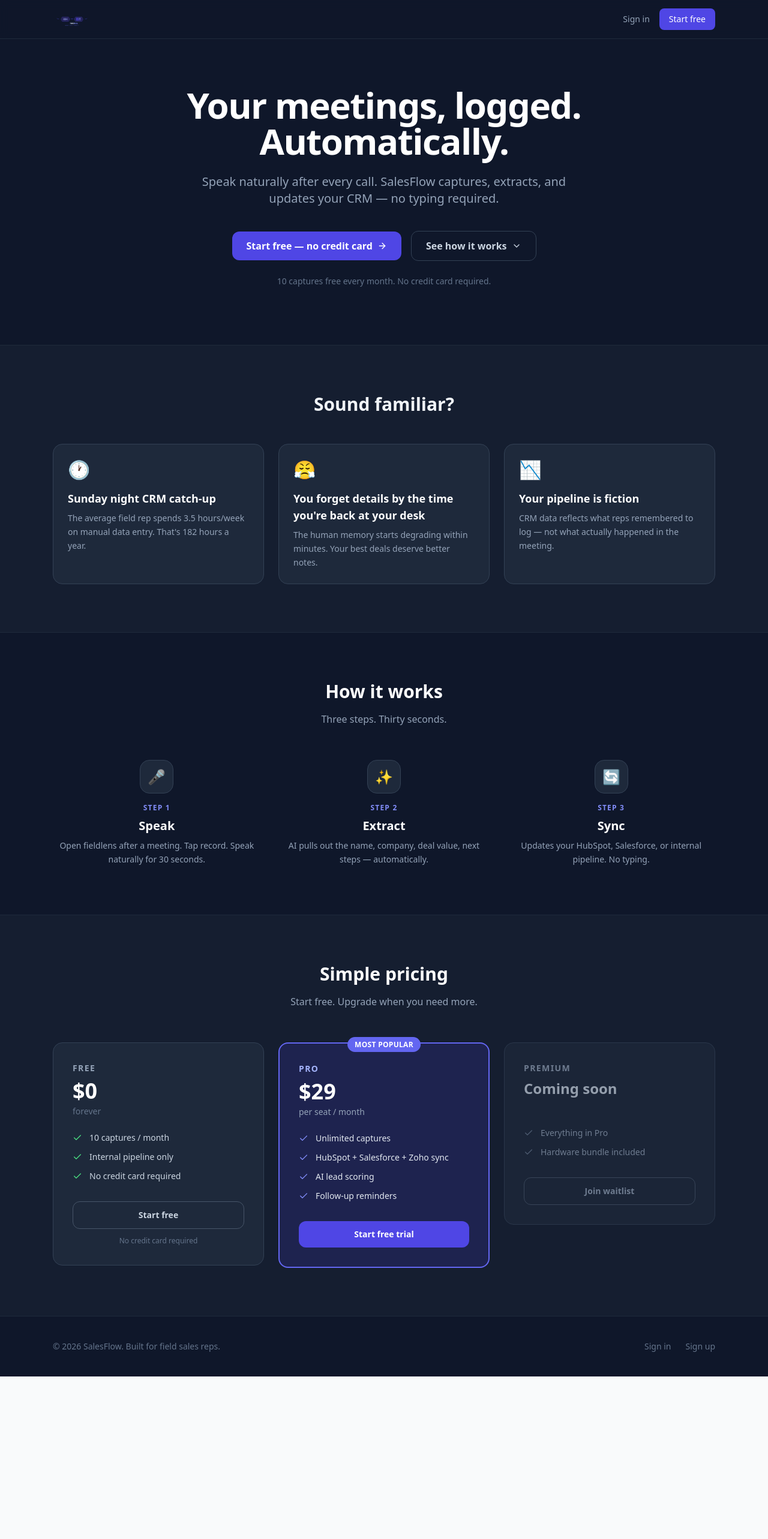
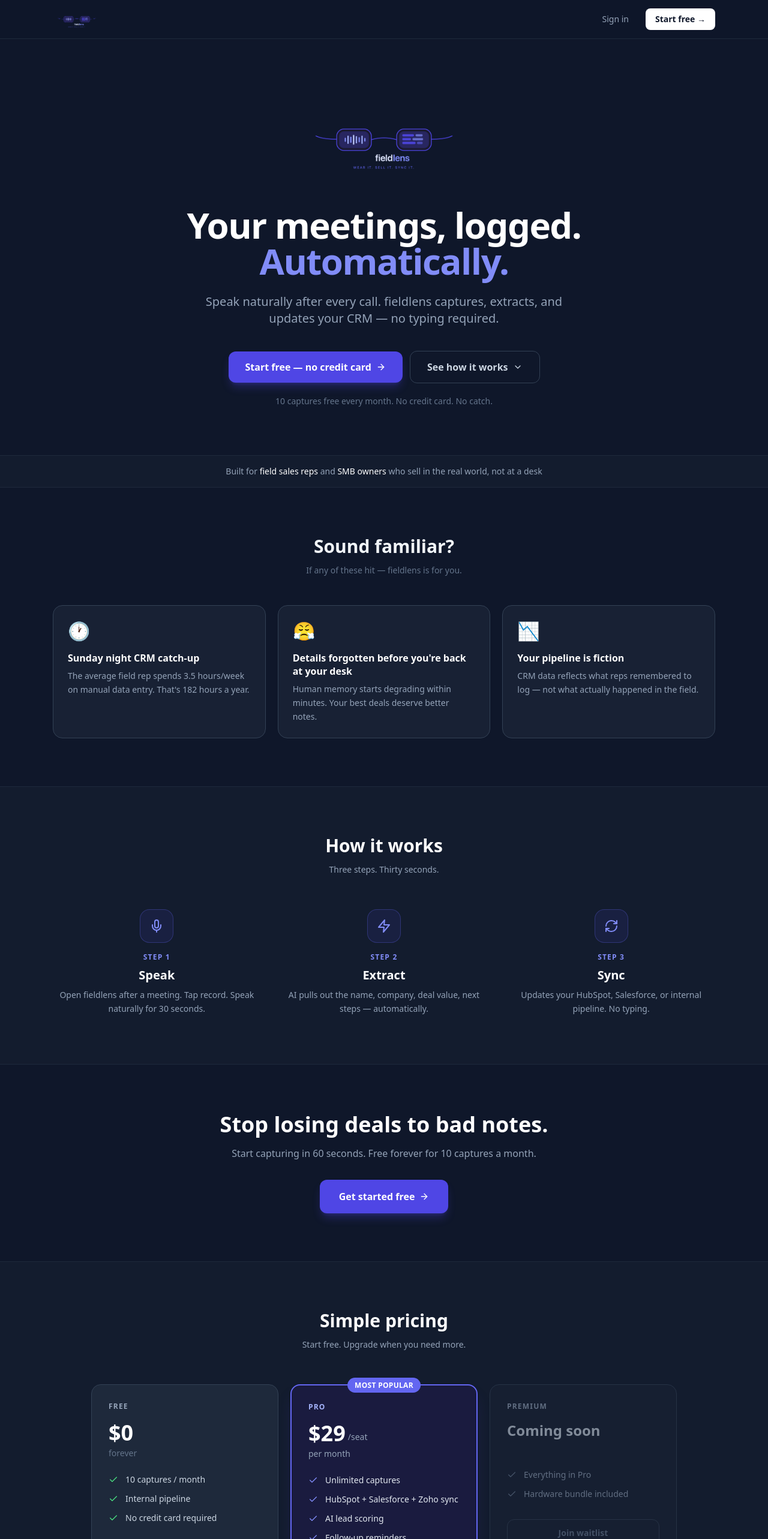
Before and after one commit to sudeepmathur79/CRM, a React (Vite) app in the folder frontend/: page /welcome in a window 1280 px wide. Shown: the top 2566 px of the page at 60% size. Before the commit the page ends 2295 px from the top, so only its background shows below. Built offline with nearby package versions, Linux system fonts and the light colour scheme; no server answers.

Commit message:
feat: landing page UX overhaul — large hero logo, better hierarchy, CTA band, social proof bar

```diff
--- a/frontend/src/pages/Welcome/index.jsx
+++ b/frontend/src/pages/Welcome/index.jsx
@@ -1,4 +1,4 @@
-import { Mic, ArrowRight, Check, ChevronDown } from 'lucide-react';
+import { ArrowRight, Check, ChevronDown, Mic, Zap, RefreshCw } from 'lucide-react';
 
 const highlightSignIn = typeof window !== 'undefined' && new URLSearchParams(window.location.search).get('signin') === '1';
 
@@ -10,29 +10,29 @@
   },
   {
     emoji: '😤',
-    title: 'You forget details by the time you\'re back at your desk',
-    body: 'The human memory starts degrading within minutes. Your best deals deserve better notes.',
+    title: 'Details forgotten before you\'re back at your desk',
+    body: 'Human memory starts degrading within minutes. Your best deals deserve better notes.',
   },
   {
     emoji: '📉',
     title: 'Your pipeline is fiction',
-    body: 'CRM data reflects what reps remembered to log — not what actually happened in the meeting.',
+    body: 'CRM data reflects what reps remembered to log — not what actually happened in the field.',
   },
 ];
 
 const STEPS = [
   {
-    emoji: '🎤',
+    icon: <Mic className="w-6 h-6 text-indigo-400" />,
     title: 'Speak',
     body: 'Open fieldlens after a meeting. Tap record. Speak naturally for 30 seconds.',
   },
   {
-    emoji: '✨',
+    icon: <Zap className="w-6 h-6 text-indigo-400" />,
     title: 'Extract',
     body: 'AI pulls out the name, company, deal value, next steps — automatically.',
   },
   {
-    emoji: '🔄',
+    icon: <RefreshCw className="w-6 h-6 text-indigo-400" />,
     title: 'Sync',
     body: 'Updates your HubSpot, Salesforce, or internal pipeline. No typing.',
   },
@@ -40,7 +40,7 @@
 
 const FREE_FEATURES = [
   '10 captures / month',
-  'Internal pipeline only',
+  'Internal pipeline',
   'No credit card required',
 ];
 
@@ -54,83 +54,102 @@
 export default function WelcomePage() {
   return (
     <div className="min-h-screen bg-slate-900 text-white font-sans">
+
       {/* Nav */}
-      <nav className="sticky top-0 z-50 bg-slate-900/80 backdrop-blur border-b border-slate-800">
+      <nav className="sticky top-0 z-50 bg-slate-900/90 backdrop-blur border-b border-slate-800">
         <div className="max-w-6xl mx-auto px-4 sm:px-6 flex items-center justify-between h-16">
           <a href="/" className="flex items-center">
-            <img src="/fieldlens-logo.png" alt="fieldlens" className="h-8 w-auto" />
+            <img src="/fieldlens-logo.png" alt="fieldlens" className="h-10 w-auto" />
           </a>
-          <div className="flex items-center gap-4">
-            <a href="/login" className={`text-sm transition-colors ${highlightSignIn ? 'text-white font-semibold ring-1 ring-indigo-400 px-3 py-1.5 rounded-lg' : 'text-slate-400 hover:text-white'}`}>
+          <div className="flex items-center gap-3">
+            <a
+              href="/login"
+              className={`text-sm px-4 py-2 rounded-lg transition-all ${
+                highlightSignIn
+                  ? 'text-white font-semibold bg-indigo-600 ring-2 ring-indigo-400'
+                  : 'text-slate-400 hover:text-white hover:bg-slate-800'
+              }`}
+            >
               Sign in
             </a>
             <a
               href="/signup"
-              className="text-sm bg-indigo-600 hover:bg-indigo-500 transition-colors px-4 py-2 rounded-lg font-medium"
+              className="text-sm bg-white text-slate-900 hover:bg-slate-100 transition-colors px-4 py-2 rounded-lg font-semibold"
             >
-              Start free
+              Start free →
             </a>
           </div>
         </div>
       </nav>
 
       {/* Hero */}
-      <section className="max-w-6xl mx-auto px-4 sm:px-6 pt-20 pb-24 text-center">
-        <h1 className="text-4xl sm:text-5xl md:text-6xl font-extrabold tracking-tight leading-tight mb-6">
-          Your meetings, logged.<br className="hidden sm:block" /> Automatically.
+      <section className="max-w-5xl mx-auto px-4 sm:px-6 pt-24 pb-20 text-center">
+        {/* Logo mark — large in hero */}
+        <div className="flex justify-center mb-10">
+          <img src="/fieldlens-logo.png" alt="fieldlens" className="h-28 sm:h-36 w-auto" />
+        </div>
+
+        <h1 className="text-4xl sm:text-5xl md:text-6xl font-extrabold tracking-tight leading-[1.1] mb-6">
+          Your meetings, logged.<br className="hidden sm:block" />
+          <span className="text-indigo-400"> Automatically.</span>
         </h1>
-        <p className="text-lg sm:text-xl text-slate-400 max-w-2xl mx-auto mb-10">
-          Speak naturally after every call. SalesFlow captures, extracts, and updates your CRM — no typing required.
+        <p className="text-lg sm:text-xl text-slate-400 max-w-2xl mx-auto mb-10 leading-relaxed">
+          Speak naturally after every call. fieldlens captures, extracts, and updates your CRM — no typing required.
         </p>
-        <div className="flex flex-col sm:flex-row items-center justify-center gap-4 mb-6">
+
+        <div className="flex flex-col sm:flex-row items-center justify-center gap-3 mb-5">
           <a
             href="/signup"
-            className="w-full sm:w-auto inline-flex items-center justify-center gap-2 bg-indigo-600 hover:bg-indigo-500 transition-colors px-6 py-3 rounded-xl font-semibold text-base"
+            className="w-full sm:w-auto inline-flex items-center justify-center gap-2 bg-indigo-600 hover:bg-indigo-500 transition-colors px-7 py-3.5 rounded-xl font-semibold text-base shadow-lg shadow-indigo-600/30"
           >
             Start free — no credit card
             <ArrowRight className="w-4 h-4" />
           </a>
           <a
             href="#how-it-works"
-            className="w-full sm:w-auto inline-flex items-center justify-center gap-2 border border-slate-700 hover:border-slate-500 transition-colors px-6 py-3 rounded-xl font-semibold text-base text-slate-300 hover:text-white"
+            className="w-full sm:w-auto inline-flex items-center justify-center gap-2 border border-slate-700 hover:border-slate-500 transition-colors px-7 py-3.5 rounded-xl font-semibold text-base text-slate-300 hover:text-white"
           >
             See how it works
             <ChevronDown className="w-4 h-4" />
           </a>
         </div>
-        <p className="text-sm text-slate-500">10 captures free every month. No credit card required.</p>
+        <p className="text-sm text-slate-500">10 captures free every month. No credit card. No catch.</p>
       </section>
 
+      {/* Social proof bar */}
+      <div className="border-y border-slate-800 bg-slate-800/30 py-4">
+        <div className="max-w-4xl mx-auto px-4 text-center text-slate-400 text-sm">
+          Built for <span className="text-white font-medium">field sales reps</span> and <span className="text-white font-medium">SMB owners</span> who sell in the real world, not at a desk
+        </div>
+      </div>
+
       {/* Pain section */}
-      <section className="bg-slate-800/40 border-y border-slate-800">
-        <div className="max-w-6xl mx-auto px-4 sm:px-6 py-20">
-          <h2 className="text-2xl sm:text-3xl font-bold text-center mb-12 text-slate-100">
+      <section className="max-w-6xl mx-auto px-4 sm:px-6 py-20">
+        <h2 className="text-2xl sm:text-3xl font-bold text-center mb-3 text-slate-100">
           Sound familiar?
         </h2>
-          <div className="grid sm:grid-cols-3 gap-6">
+        <p className="text-center text-slate-500 mb-12 text-sm">If any of these hit — fieldlens is for you.</p>
+        <div className="grid sm:grid-cols-3 gap-5">
           {PAIN_POINTS.map((p) => (
-              <div
-                key={p.title}
-                className="bg-slate-800 border border-slate-700 rounded-2xl p-6"
-              >
+            <div key={p.title} className="bg-slate-800/60 border border-slate-700 rounded-2xl p-6 hover:border-slate-600 transition-colors">
               <div className="text-3xl mb-4">{p.emoji}</div>
-                <h3 className="font-semibold text-lg mb-2 text-white">{p.title}</h3>
+              <h3 className="font-semibold text-base mb-2 text-white leading-snug">{p.title}</h3>
               <p className="text-slate-400 text-sm leading-relaxed">{p.body}</p>
             </div>
           ))}
         </div>
-        </div>
       </section>
 
       {/* How it works */}
-      <section id="how-it-works" className="max-w-6xl mx-auto px-4 sm:px-6 py-20">
-        <h2 className="text-2xl sm:text-3xl font-bold text-center mb-4">How it works</h2>
-        <p className="text-center text-slate-400 mb-14">Three steps. Thirty seconds.</p>
+      <section id="how-it-works" className="bg-slate-800/30 border-y border-slate-800">
+        <div className="max-w-6xl mx-auto px-4 sm:px-6 py-20">
+          <h2 className="text-2xl sm:text-3xl font-bold text-center mb-3">How it works</h2>
+          <p className="text-center text-slate-400 mb-14 text-sm">Three steps. Thirty seconds.</p>
           <div className="grid sm:grid-cols-3 gap-8">
             {STEPS.map((step, i) => (
               <div key={step.title} className="flex flex-col items-center text-center">
-              <div className="w-14 h-14 rounded-2xl bg-slate-800 border border-slate-700 flex items-center justify-center text-2xl mb-4">
-                {step.emoji}
+                <div className="w-14 h-14 rounded-2xl bg-indigo-600/10 border border-indigo-500/30 flex items-center justify-center mb-4">
+                  {step.icon}
                 </div>
                 <div className="text-xs font-semibold text-indigo-400 uppercase tracking-widest mb-2">
                   Step {i + 1}
@@ -140,21 +159,38 @@
               </div>
             ))}
           </div>
+        </div>
+      </section>
+
+      {/* CTA band */}
+      <section className="max-w-3xl mx-auto px-4 sm:px-6 py-20 text-center">
+        <h2 className="text-3xl sm:text-4xl font-extrabold mb-4 leading-tight">
+          Stop losing deals to bad notes.
+        </h2>
+        <p className="text-slate-400 mb-8">Start capturing in 60 seconds. Free forever for 10 captures a month.</p>
+        <a
+          href="/signup"
+          className="inline-flex items-center gap-2 bg-indigo-600 hover:bg-indigo-500 transition-colors px-8 py-4 rounded-xl font-semibold text-base shadow-lg shadow-indigo-600/30"
+        >
+          Get started free
+          <ArrowRight className="w-4 h-4" />
+        </a>
       </section>
 
       {/* Pricing */}
-      <section className="bg-slate-800/40 border-y border-slate-800">
-        <div className="max-w-6xl mx-auto px-4 sm:px-6 py-20">
-          <h2 className="text-2xl sm:text-3xl font-bold text-center mb-4">Simple pricing</h2>
-          <p className="text-center text-slate-400 mb-14">Start free. Upgrade when you need more.</p>
-          <div className="grid sm:grid-cols-3 gap-6 items-start">
+      <section className="bg-slate-800/30 border-y border-slate-800">
+        <div className="max-w-5xl mx-auto px-4 sm:px-6 py-20">
+          <h2 className="text-2xl sm:text-3xl font-bold text-center mb-3">Simple pricing</h2>
+          <p className="text-center text-slate-400 mb-14 text-sm">Start free. Upgrade when you need more.</p>
+          <div className="grid sm:grid-cols-3 gap-5 items-start">
+
             {/* Free */}
-            <div className="bg-slate-800 border border-slate-700 rounded-2xl p-8 flex flex-col">
-              <div className="mb-6">
-                <div className="text-slate-400 text-sm font-semibold uppercase tracking-widest mb-2">Free</div>
-                <div className="text-4xl font-extrabold">$0</div>
-                <div className="text-slate-500 text-sm mt-1">forever</div>
+            <div className="bg-slate-800 border border-slate-700 rounded-2xl p-7 flex flex-col">
+              <div className="text-slate-400 text-xs font-bold uppercase tracking-widest mb-4">Free</div>
+              <div className="flex items-end gap-1 mb-1">
+                <span className="text-4xl font-extrabold">$0</span>
               </div>
+              <div className="text-slate-500 text-sm mb-6">forever</div>
               <ul className="space-y-3 mb-8 flex-1">
                 {FREE_FEATURES.map((f) => (
                   <li key={f} className="flex items-center gap-3 text-sm text-slate-300">
@@ -163,27 +199,25 @@
                   </li>
                 ))}
               </ul>
-              <a
-                href="/signup"
-                className="w-full text-center border border-slate-600 hover:border-slate-400 transition-colors px-4 py-3 rounded-xl font-semibold text-sm text-slate-300 hover:text-white"
-              >
+              <a href="/signup" className="w-full text-center border border-slate-600 hover:border-indigo-500 hover:text-white transition-all px-4 py-3 rounded-xl font-semibold text-sm text-slate-300">
                 Start free
               </a>
               <p className="text-center text-xs text-slate-500 mt-3">No credit card required</p>
             </div>
 
             {/* Pro */}
-            <div className="bg-indigo-700/20 border-2 border-indigo-500 rounded-2xl p-8 flex flex-col relative">
-              <div className="absolute -top-3 left-1/2 -translate-x-1/2">
+            <div className="bg-indigo-950/60 border-2 border-indigo-500 rounded-2xl p-7 flex flex-col relative shadow-xl shadow-indigo-900/40">
+              <div className="absolute -top-3.5 left-1/2 -translate-x-1/2">
                 <span className="bg-indigo-500 text-white text-xs font-bold px-3 py-1 rounded-full uppercase tracking-wide">
                   Most popular
                 </span>
               </div>
-              <div className="mb-6">
-                <div className="text-indigo-300 text-sm font-semibold uppercase tracking-widest mb-2">Pro</div>
-                <div className="text-4xl font-extrabold">$29</div>
-                <div className="text-slate-400 text-sm mt-1">per seat / month</div>
+              <div className="text-indigo-300 text-xs font-bold uppercase tracking-widest mb-4">Pro</div>
+              <div className="flex items-end gap-1 mb-1">
+                <span className="text-4xl font-extrabold">$29</span>
+                <span className="text-slate-400 text-sm mb-1">/seat</span>
               </div>
+              <div className="text-slate-400 text-sm mb-6">per month</div>
               <ul className="space-y-3 mb-8 flex-1">
                 {PRO_FEATURES.map((f) => (
                   <li key={f} className="flex items-center gap-3 text-sm text-slate-200">
@@ -192,50 +226,41 @@
                   </li>
                 ))}
               </ul>
-              <a
-                href="/signup"
-                className="w-full text-center bg-indigo-600 hover:bg-indigo-500 transition-colors px-4 py-3 rounded-xl font-semibold text-sm"
-              >
+              <a href="/signup" className="w-full text-center bg-indigo-600 hover:bg-indigo-500 transition-colors px-4 py-3 rounded-xl font-semibold text-sm shadow-md">
                 Start free trial
               </a>
             </div>
 
             {/* Premium */}
-            <div className="bg-slate-800 border border-slate-700 rounded-2xl p-8 flex flex-col opacity-70">
-              <div className="mb-6">
-                <div className="text-slate-400 text-sm font-semibold uppercase tracking-widest mb-2">Premium</div>
-                <div className="text-2xl font-extrabold text-slate-300">Coming soon</div>
-                <div className="text-slate-500 text-sm mt-1">&nbsp;</div>
+            <div className="bg-slate-800/50 border border-slate-700 rounded-2xl p-7 flex flex-col opacity-60">
+              <div className="text-slate-400 text-xs font-bold uppercase tracking-widest mb-4">Premium</div>
+              <div className="text-2xl font-extrabold text-slate-300 mb-1">Coming soon</div>
+              <div className="text-slate-500 text-sm mb-6">&nbsp;</div>
+              <ul className="space-y-3 mb-8 flex-1">
+                <li className="flex items-center gap-3 text-sm text-slate-400"><Check className="w-4 h-4 text-slate-500 flex-shrink-0" />Everything in Pro</li>
+                <li className="flex items-center gap-3 text-sm text-slate-400"><Check className="w-4 h-4 text-slate-500 flex-shrink-0" />Hardware bundle included</li>
+              </ul>
+              <button disabled className="w-full text-center border border-slate-700 px-4 py-3 rounded-xl font-semibold text-sm text-slate-500 cursor-not-allowed">
+                Join waitlist
+              </button>
             </div>
-              <ul className="space-y-3 mb-8 flex-1">
-                <li className="flex items-center gap-3 text-sm text-slate-400">
-                  <Check className="w-4 h-4 text-slate-500 flex-shrink-0" />
-                  Everything in Pro
-                </li>
-                <li className="flex items-center gap-3 text-sm text-slate-400">
-                  <Check className="w-4 h-4 text-slate-500 flex-shrink-0" />
-                  Hardware bundle included
-                </li>
-              </ul>
-              <a
-                href="mailto:hello@salesflow.app"
-                className="w-full text-center border border-slate-600 px-4 py-3 rounded-xl font-semibold text-sm text-slate-400 cursor-not-allowed"
-              >
-                Join waitlist
-              </a>
-            </div>
+
           </div>
         </div>
       </section>
 
       {/* Footer */}
-      <footer className="max-w-6xl mx-auto px-4 sm:px-6 py-10 flex flex-col sm:flex-row items-center justify-between gap-4 text-slate-500 text-sm">
+      <footer className="max-w-6xl mx-auto px-4 sm:px-6 py-10 flex flex-col sm:flex-row items-center justify-between gap-4 text-slate-500 text-sm border-t border-slate-800">
+        <div className="flex items-center gap-3">
+          <img src="/fieldlens-logo.png" alt="fieldlens" className="h-6 w-auto opacity-60" />
           <span>© 2026 SalesFlow. Built for field sales reps.</span>
+        </div>
         <div className="flex gap-6">
           <a href="/login" className="hover:text-slate-300 transition-colors">Sign in</a>
           <a href="/signup" className="hover:text-slate-300 transition-colors">Sign up</a>
         </div>
       </footer>
+
     </div>
   );
 }
```
Lines whose indentation alone changed are shown as unchanged.
